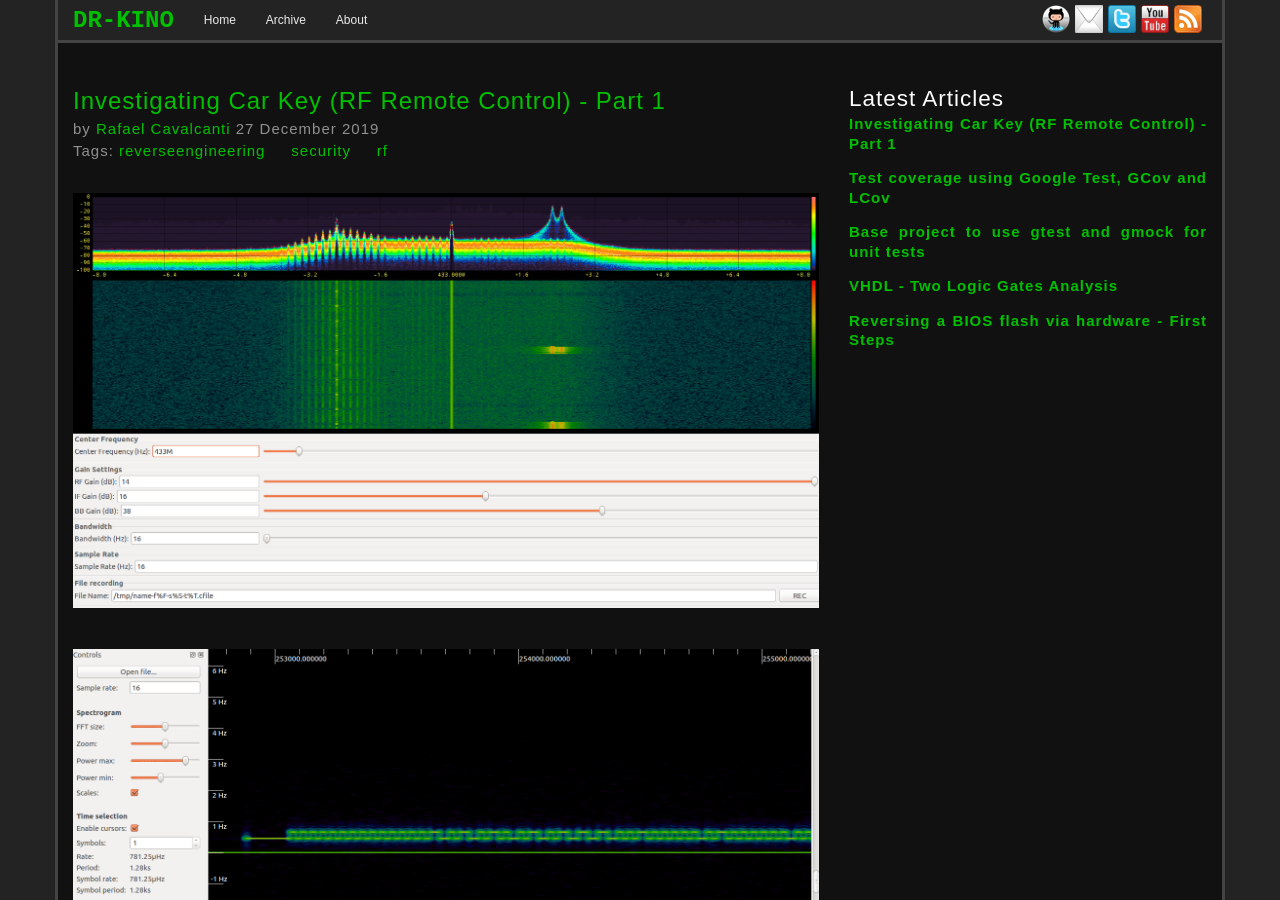
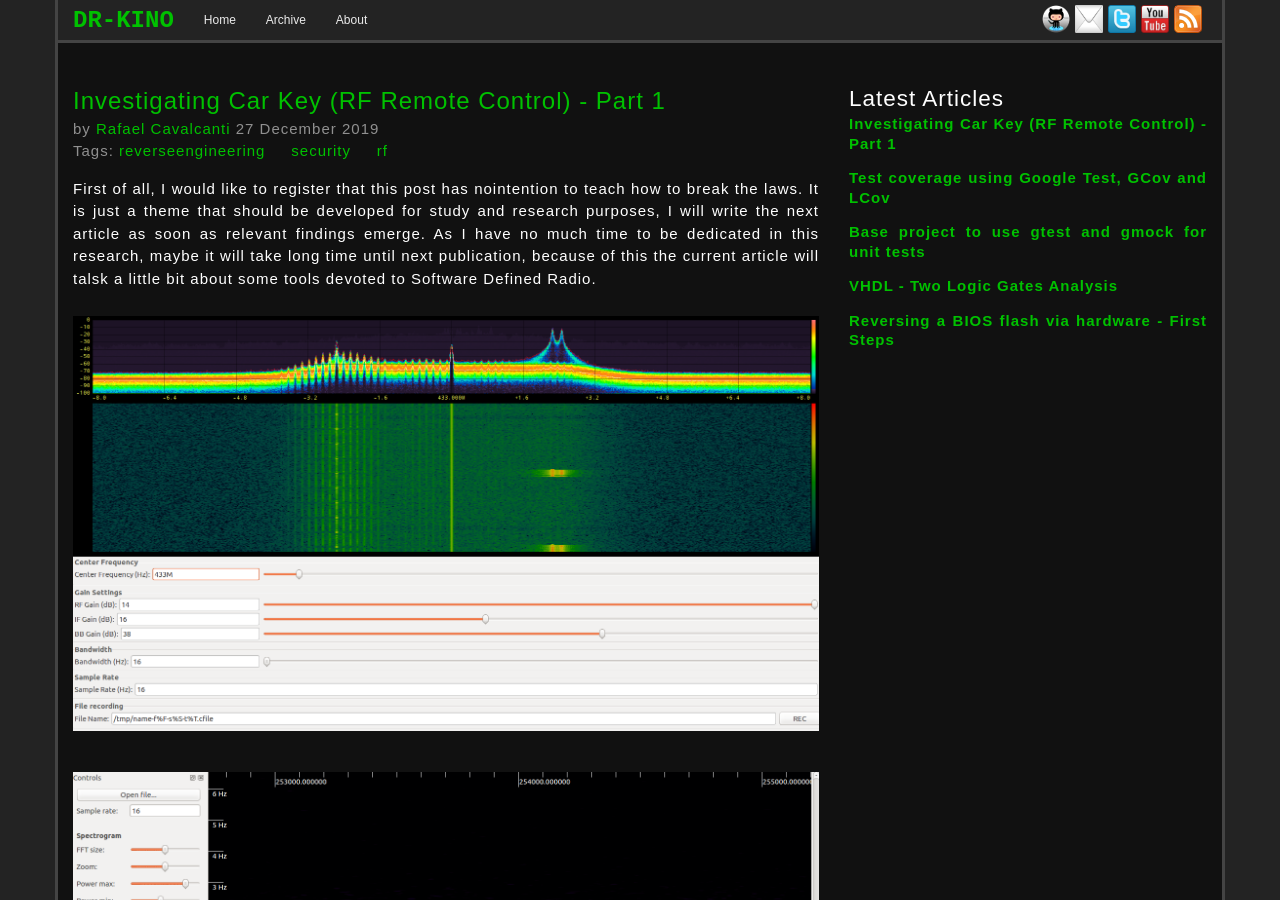
Before and after one commit to dr-kino/dr-kino.github.io, a Jekyll site: the page built from _posts/2019-12-27-Investigating-Car-Key-Control.markdown, in a window 1280 px wide and 900 px high. Built offline with Jekyll 4.4.1, drawn with Linux system fonts in a browser that asks for light colours; nearby versions of some CDN libraries; comment, search, counter and statistics services are not loaded.

Commit message:
Firt paragraph up.

```diff
--- a/_posts/2019-12-27-Investigating-Car-Key-Control.markdown
+++ b/_posts/2019-12-27-Investigating-Car-Key-Control.markdown
@@ -11,10 +11,12 @@ author:
 licence: cc_attrib
 ---
 
+First of all, I would like to register that this post has nointention to teach how to break the laws. It is just a theme that should be developed for study and research purposes, I will write the next article as soon as relevant findings emerge. As I have no much time to be dedicated in this research, maybe it will take long time until next publication, because of this the current article will talsk a little bit about some tools devoted to Software Defined Radio.
+
 <img src="/images/posts/00006-A.png" />
 
 <img src="/images/posts/00006-B.png" />
 
-<img src="/images/posts/00006-B.png" />
+<img src="/images/posts/00006-C.png" />
 
 <img src="/images/posts/00006-D.png" />
```
